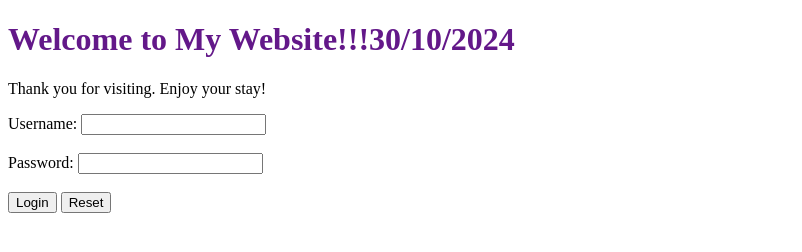
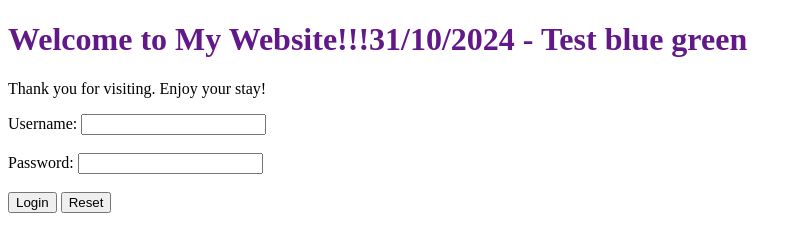
Before and after one commit to hintran0208/gha-nodejs-randam-color, a website: page public/index.html in a window 1280 px wide. Shown: the whole page, without its empty margins (0-802 px from the left). Drawn offline with Linux system fonts and the light colour scheme.

Commit message:
test blue green 31-10-2024

```diff
--- a/public/index.html
+++ b/public/index.html
@@ -5,7 +5,9 @@
   </head>
 
   <body>
-    <h1 id="welcome" style="color: #631889">Welcome to My Website!!!30/10/2024</h1>
+    <h1 id="welcome" style="color: #631889">
+      Welcome to My Website!!!31/10/2024 - Test blue green
+    </h1>
     <p>Thank you for visiting. Enjoy your stay!</p>
 
     <form action="/api/login" method="POST">
```
